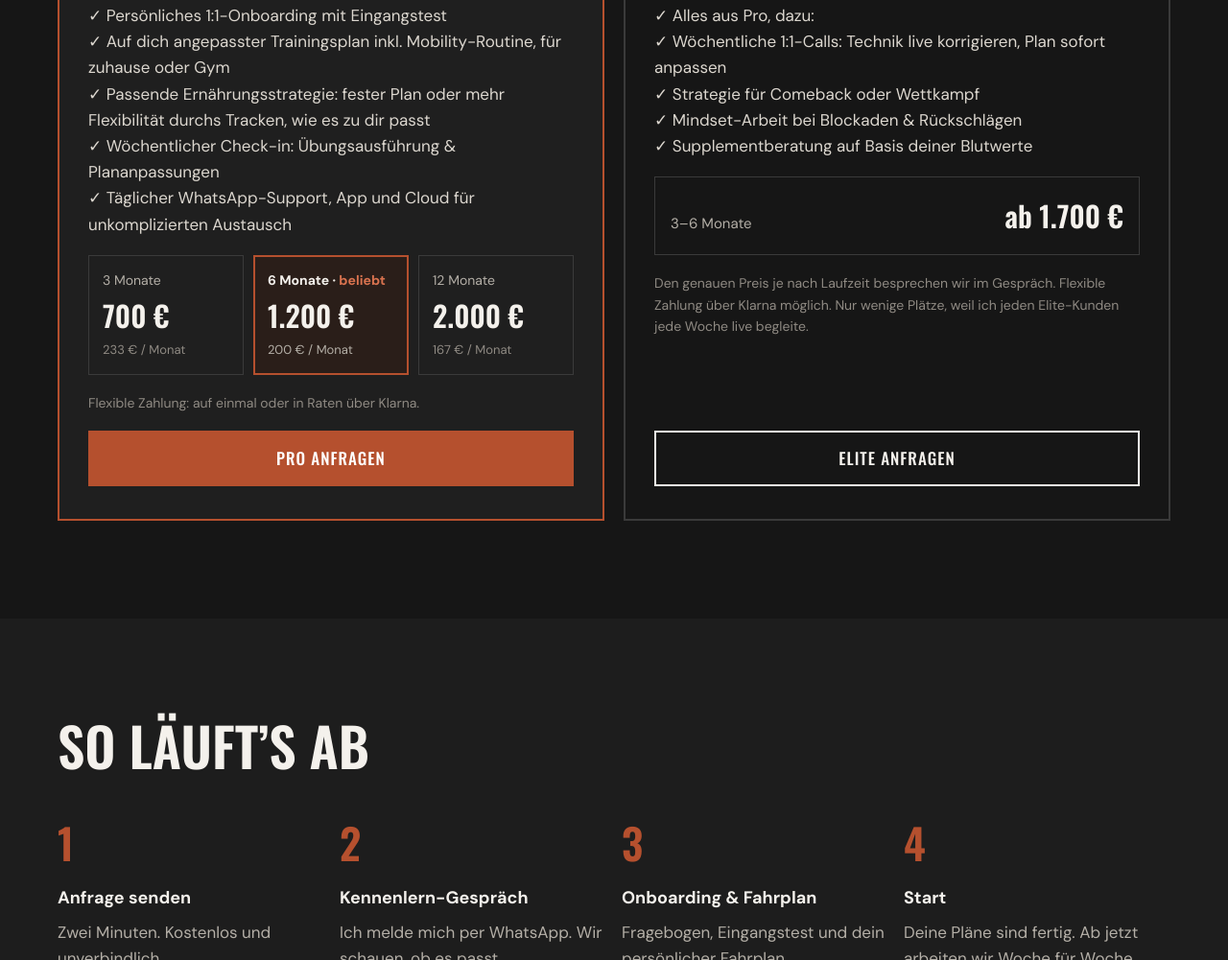
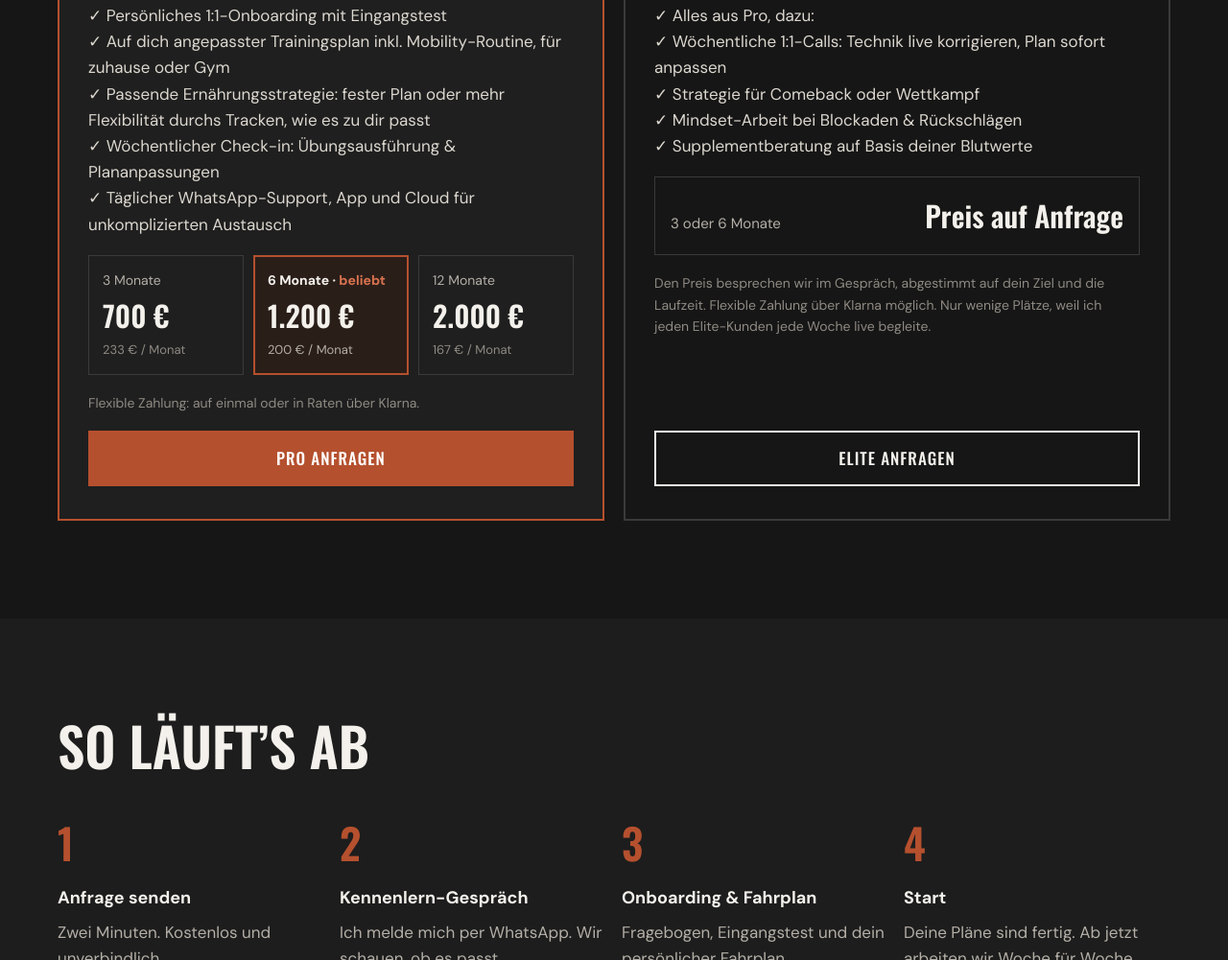
Before and after one commit to dominique-collab/fighting-shape-website, a plain HTML site: page index.html in a window 1280 px wide. Shown: the part 9176-10177 px from the top of the page at 96% size. Drawn offline with Linux system fonts and the light colour scheme.

Commit message:
Elite: Preis auf Anfrage, 3 oder 6 Monate
Co-Authored-By: Claude Opus 5.5 <noreply@anthropic.com>
Claude-Session: https://claude.ai/code/session_01HwhiYZnF2Bmdezsp4uZYrL

```diff
--- a/index.html
+++ b/index.html
@@ -314,8 +314,8 @@ summary::marker{color:#D9734F}
 </div>
 <div style="color: #B4AFA7">Alles komplett auf dich, deine Ziele und deinen Alltag zugeschnitten. Für dich, wenn du intensive Begleitung willst. Jede Woche ein 1:1-Call mit mir.</div>
 <div style="color: #DCD7CF">✓ Alles aus Pro, dazu:<br>✓ Wöchentliche 1:1-Calls: Technik live korrigieren, Plan sofort anpassen<br>✓ Strategie für Comeback oder Wettkampf<br>✓ Mindset-Arbeit bei Blockaden &amp; Rückschlägen<br>✓ Supplementberatung auf Basis deiner Blutwerte</div>
-<div style="border: 1px solid #3A3A3A; padding: 16px 16px; display: flex; flex-wrap: wrap; justify-content: space-between; align-items: baseline; gap: 8px 16px"><span style="font-size: 15px; color: #B4AFA7">3–6 Monate</span><span style="font-family: 'Oswald', sans-serif; font-weight: 600; font-size: 30px">ab 1.700 €</span></div>
-<div style="font-size: 14px; color: #8F8A83">Den genauen Preis je nach Laufzeit besprechen wir im Gespräch. Flexible Zahlung über Klarna möglich. Nur wenige Plätze, weil ich jeden Elite-Kunden jede Woche live begleite.</div>
+<div style="border: 1px solid #3A3A3A; padding: 16px 16px; display: flex; flex-wrap: wrap; justify-content: space-between; align-items: baseline; gap: 8px 16px"><span style="font-size: 15px; color: #B4AFA7">3 oder 6 Monate</span><span style="font-family: 'Oswald', sans-serif; font-weight: 600; font-size: 30px">Preis auf Anfrage</span></div>
+<div style="font-size: 14px; color: #8F8A83">Den Preis besprechen wir im Gespräch, abgestimmt auf dein Ziel und die Laufzeit. Flexible Zahlung über Klarna möglich. Nur wenige Plätze, weil ich jeden Elite-Kunden jede Woche live begleite.</div>
 <a href="#anfrage" style="margin-top: auto; text-decoration: none; border: 2px solid #F4F1EC; color: #F4F1EC; font-family: 'Oswald', sans-serif; font-weight: 500; font-size: 17px; letter-spacing: 0.06em; padding: 13px 24px; min-height: 50px; box-sizing: border-box; display: flex; align-items: center; justify-content: center">ELITE ANFRAGEN</a>
 </div>
 
```
